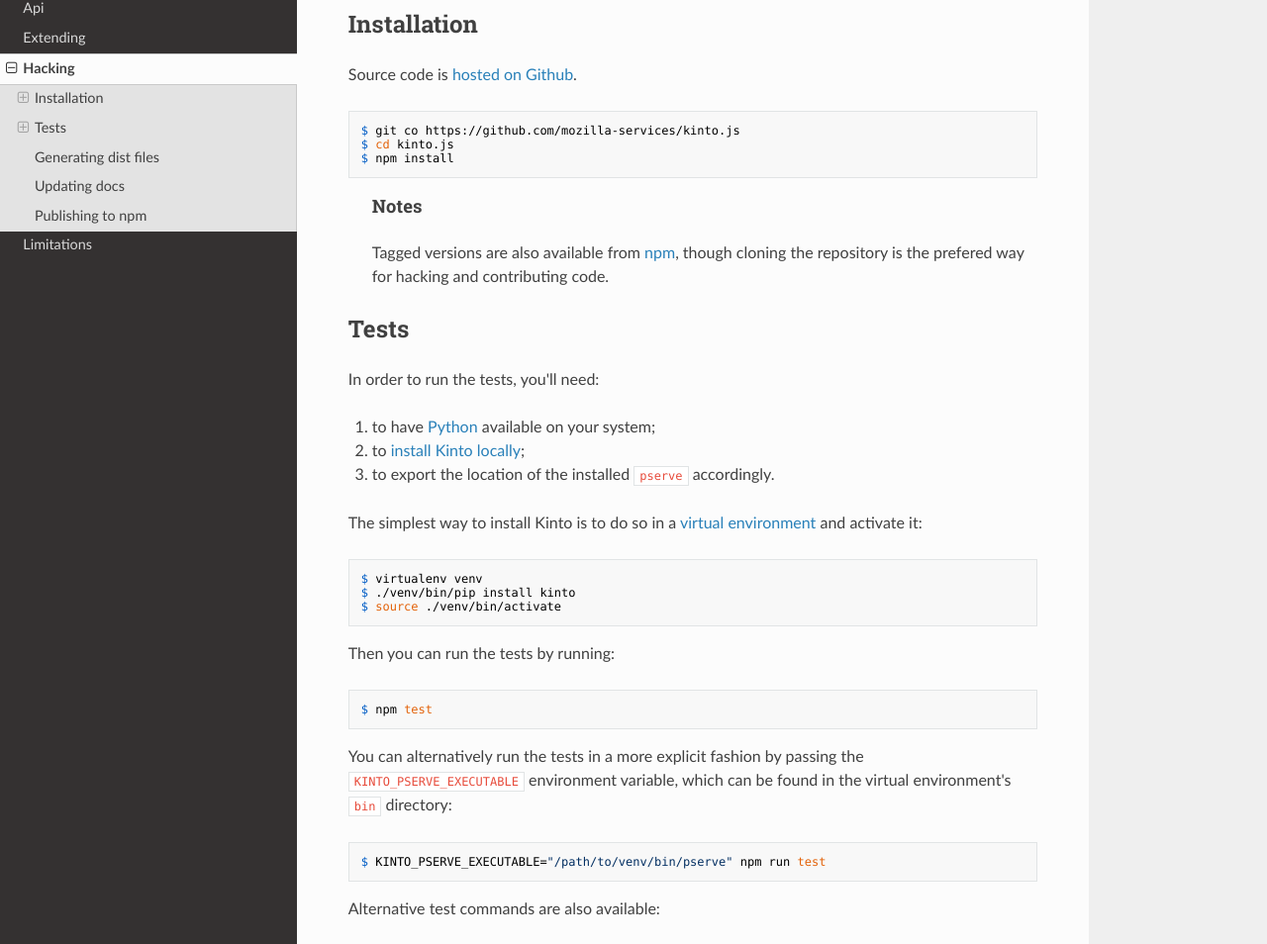
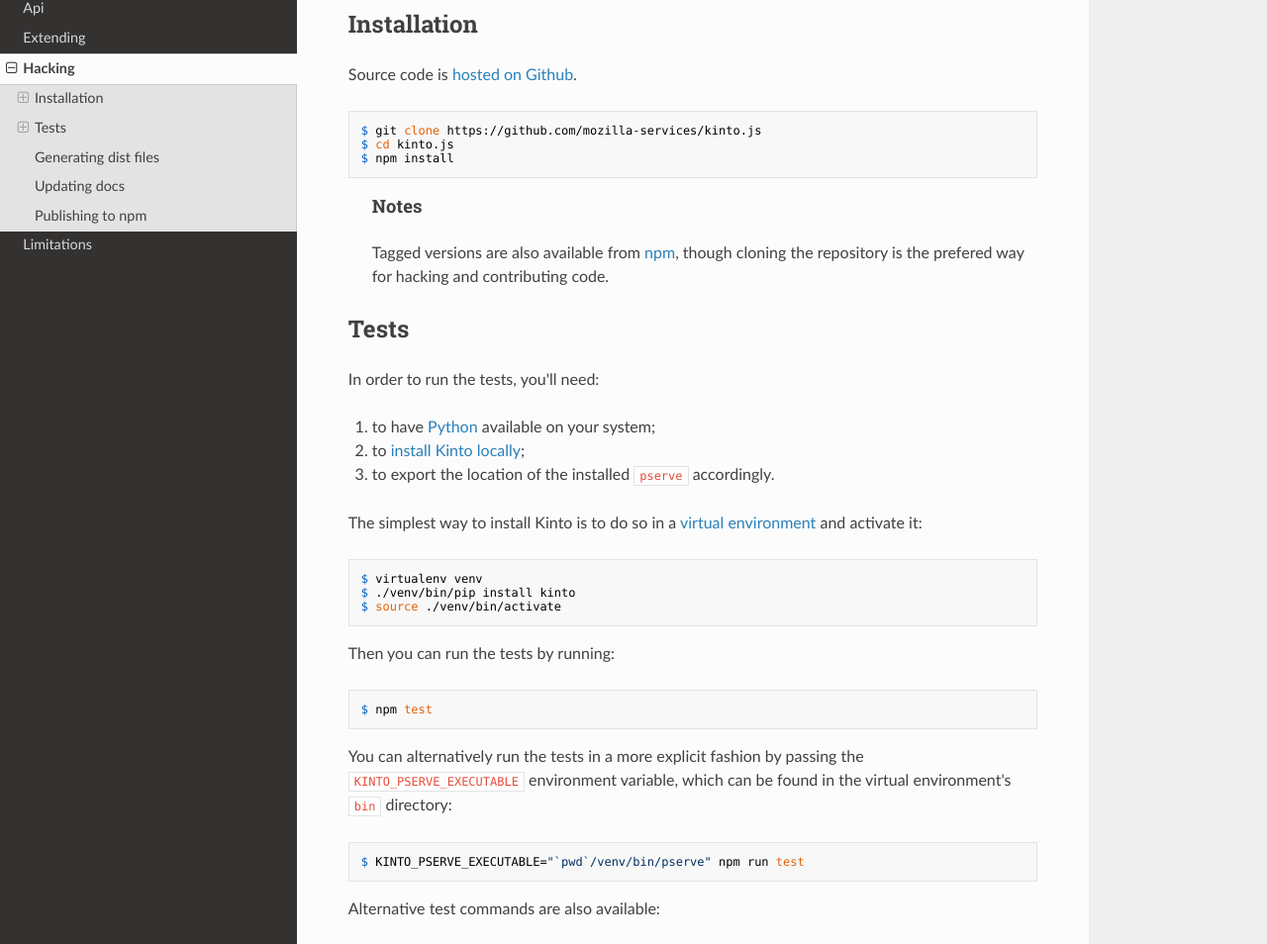
Before and after one commit to Kinto/kinto.js, an MkDocs documentation site: the page built from docs/hacking.md, in a window 1280 px wide and 1400 px high. Shown: the part 200-1154 px from the top of the window at 99% size. Built offline with MkDocs 1.6.1, drawn with Linux system fonts in a browser that asks for light colours; nearby versions of some CDN libraries; old or Windows-style settings are respelled for this version of MkDocs.

Commit message:
'git co' -> 'git clone' in install instructions

```diff
--- a/docs/hacking.md
+++ b/docs/hacking.md
@@ -6,7 +6,7 @@
 
 Source code is [hosted on Github](https://github.com/mozilla-services/kinto.js).
 
-    $ git co https://github.com/mozilla-services/kinto.js
+    $ git clone https://github.com/mozilla-services/kinto.js
     $ cd kinto.js
     $ npm install
 
@@ -34,7 +34,7 @@
 
 You can alternatively run the tests in a more explicit fashion by passing the `KINTO_PSERVE_EXECUTABLE` environment variable, which can be found in the virtual environment's `bin` directory:
 
-    $ KINTO_PSERVE_EXECUTABLE="/path/to/venv/bin/pserve" npm run test
+    $ KINTO_PSERVE_EXECUTABLE="`pwd`/venv/bin/pserve" npm run test
 
 Alternative test commands are also available:
 
```
